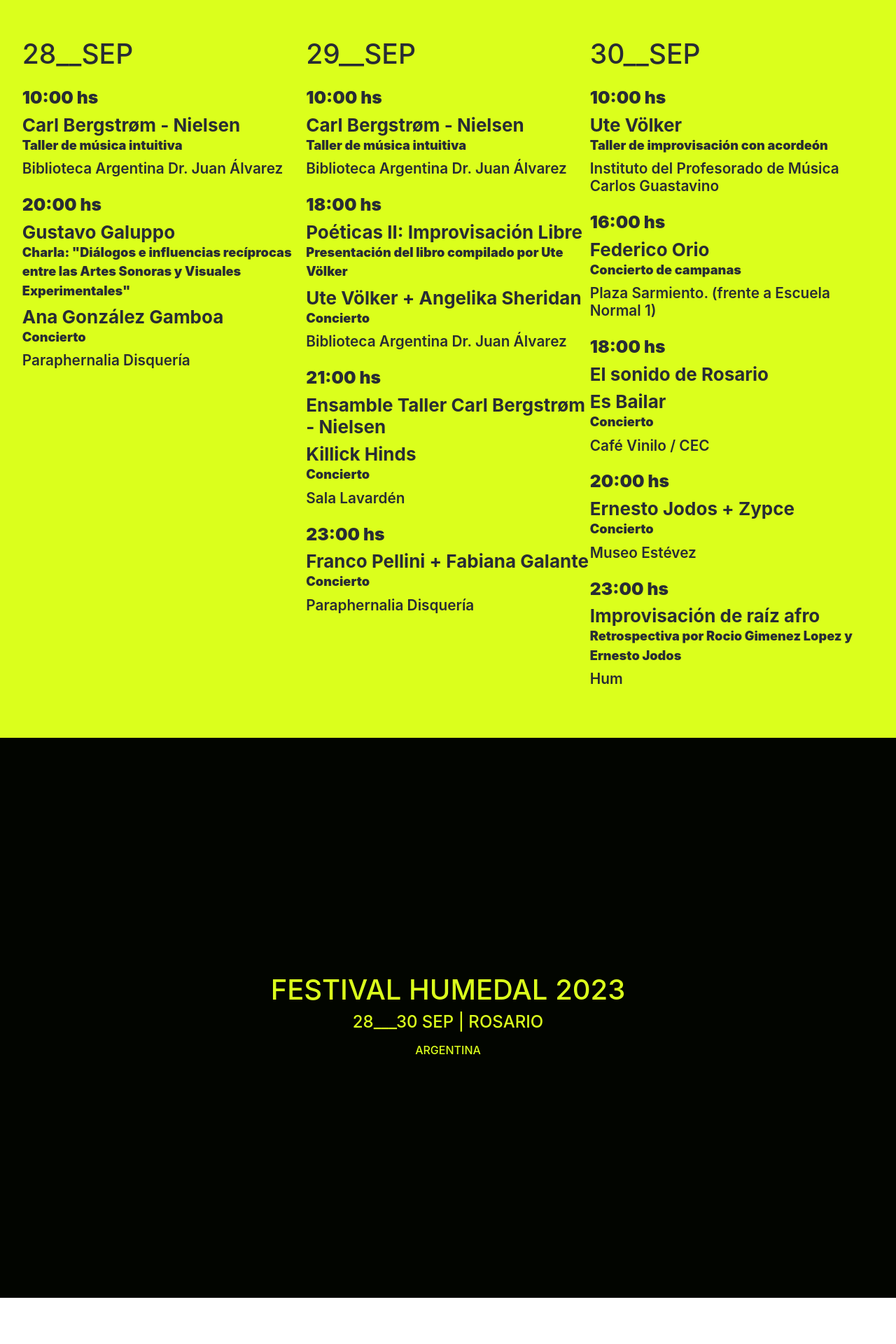
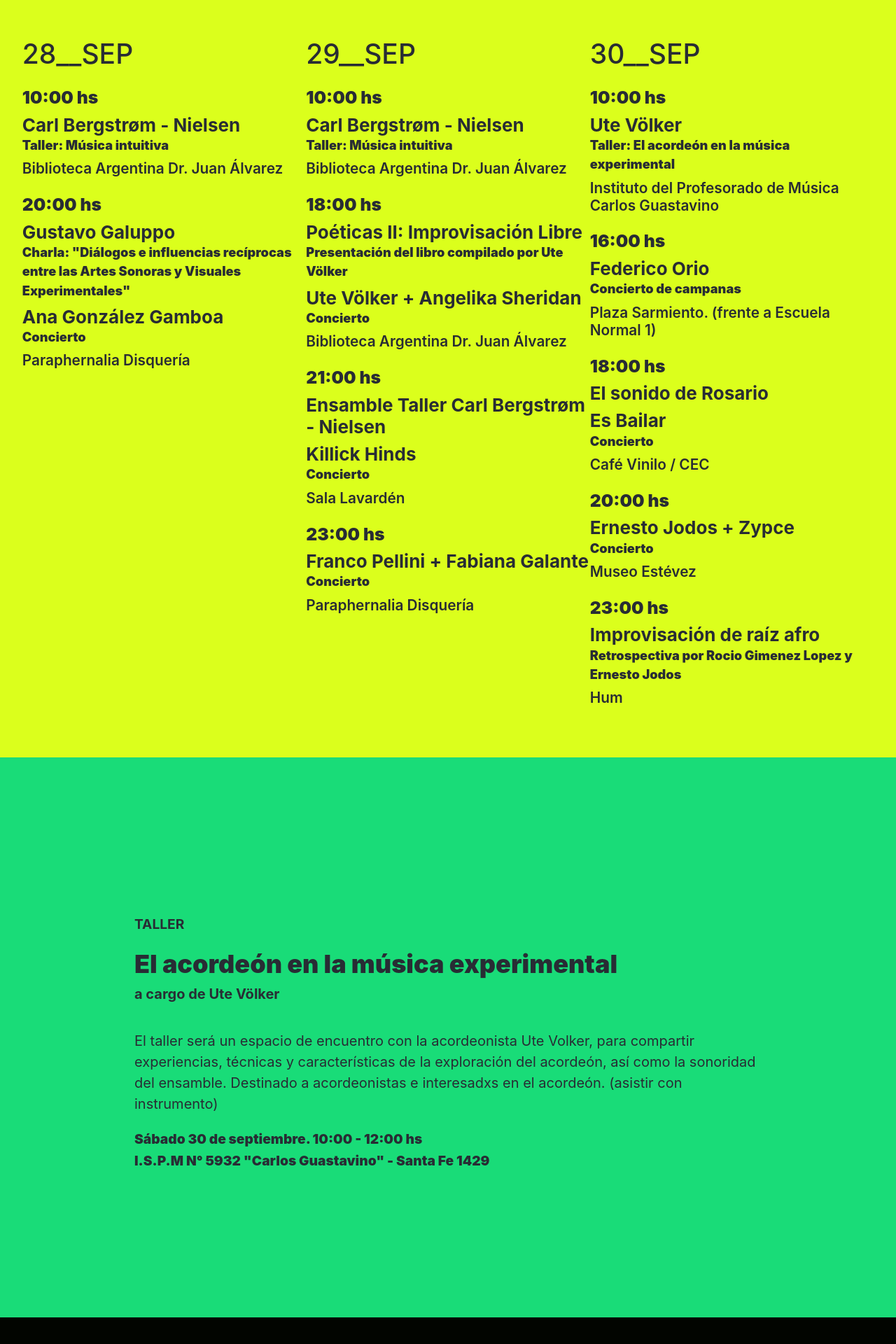
Before and after one commit to unexCoder/humedal_site, a React (Create React App) app: page / in a window 1280 px wide. Shown: the part 2569-4489 px from the top of the page at 70% size. Before the commit the page ends 4423 px from the top, so only its background shows below. Built offline with nearby package versions, Linux system fonts and the light colour scheme.

Commit message:
workshop & logo upgrade

```diff
--- a/src/App.css
+++ b/src/App.css
@@ -46,7 +46,7 @@ h6 {
 
 .container-dark {
   /* background-color: #282c34; */
-  background-color: rgb(2,5,0);;
+  background-color: rgb(2,5,0);
   min-height: 100vh;
   display: flex;
   flex-direction: column;
@@ -198,6 +198,37 @@ button:hover{cursor:pointer;}
   width: 33vw;
 }
 
+.taller-item {
+  width: 70vw;
+  text-align: left;
+  padding: 10vh 0;
+}
+.taller-item h2 {
+  font-size: 2.25em;
+  font-weight: 900;
+}
+.taller-item h3 {
+  font-size: 1.25em;
+  font-weight: 700;
+  padding: 0 0 4vh 0;
+}
+.taller-item h4 {
+  font-size: 1.2em;
+  font-weight: 900;
+}
+.taller-item h5 {
+  font-size: 1.2em;
+  font-weight: 700;
+  /*  */
+  padding: 2vh 0;
+}
+.taller-item p {
+  font-size: 1.25em;
+}
+.taller-item-date {
+  padding: 1vh 0;
+}
+
 @media only screen and (max-width: 760px) {
 
   /* For mobile phones: */
@@ -263,6 +294,18 @@ button:hover{cursor:pointer;}
     font-size: 2em;
   }
 
+  .talleres-container {
+    padding: 0;
+    margin:0;
+  }
+  .taller-item {
+    padding: 4vh 0;
+    width:90vw;
+  }
+  .taller-item h4 {
+    font-size: 1.05em;
+    font-weight: 900;
+  }
 }
 
 @media only screen and (max-width: 700px) {
--- a/src/components/About.js
+++ b/src/components/About.js
@@ -14,6 +14,8 @@ import ispm from '../logos/ispm.png'
 import flecha from '../logos/flecha.png'
 import rosa from '../logos/rosario.png'
 import consejo from '../logos/consejo.png'
+import caso from '../logos/caso.png'
+import paraphernalia from '../logos/paraphernalia.png'
 import { FaBandcamp, FaFacebook, FaInstagram, FaTwitter, FaYoutube } from 'react-icons/fa';
 
 export const About = () => {
@@ -60,7 +62,9 @@ export const About = () => {
               <img src={qubil} alt="el qubil" />
               <img src={flecha} alt="flechabus" style={{filter:'brightness(0)'}}/>
               <img src={rosa} alt="rosario" style={{width:'6em',filter:'invert(100%)'}}/>
-              <img src={ispm} alt="carlos guastavino" style={{width:'6em'}}/>
+              <img src={ispm} alt="carlos guastavino" style={{width:'5.5em'}}/>
+              <img src={caso} alt="centro de arte sonoro" style={{width:'6em'}}/>
+              <img src={paraphernalia} alt="club de jazz rosario" style={{width:'6em'}}/>
             </div>
           </Link>
         </div>
--- a/src/components/Home.js
+++ b/src/components/Home.js
@@ -43,14 +43,14 @@ const Home = () => {
         </div>
 
         <div className="container-light" id="agenda">
-          <a href="#fecha">
+          <a href="#talleres">
             <div className="agenda-frame">
               <div className="agenda-col">
                 <h2>28__SEP</h2>
 
                 <h6>10:00 hs</h6>
                 <h3>Carl Bergstrøm - Nielsen</h3>
-                <p>Taller de música intuitiva</p>
+                <p>Taller: Música intuitiva</p>
                 <h5>Biblioteca Argentina Dr. Juan Álvarez</h5>
 
                 <h6>20:00 hs</h6>
@@ -67,7 +67,7 @@ const Home = () => {
 
                 <h6>10:00 hs</h6>
                 <h3>Carl Bergstrøm - Nielsen</h3>
-                <p>Taller de música intuitiva</p>
+                <p>Taller: Música intuitiva</p>
                 <h5>Biblioteca Argentina Dr. Juan Álvarez</h5>
                 <h6>18:00 hs</h6>
                 <h3>Poéticas II: Improvisación Libre</h3>
@@ -90,7 +90,7 @@ const Home = () => {
                 <h2>30__SEP</h2>
                 <h6>10:00 hs</h6>
                 <h3>Ute Völker</h3>
-                <p>Taller de improvisación con acordeón</p>
+                <p>Taller: El acordeón en la música experimental</p>
                 <h5>Instituto del Profesorado de Música Carlos Guastavino</h5>
                 <h6>16:00 hs</h6>
                 <h3>Federico Orio</h3>
@@ -115,6 +115,32 @@ const Home = () => {
           </a>
         </div>
 
+
+        <div className="container-green" id="talleres">
+          <div className="talleres-container">
+            <a href="#fecha">
+              <Carousel indicators={false} controls={false} fade={false} interval={5000}>
+                <Carousel.Item className="taller-item">
+                  <h5>TALLER</h5>
+                  <h2>Música intuitiva</h2>
+                  <h3>a cargo de <span>Carl Bergstrøm - Nielsen</span></h3>
+                  <p>"La improvisación libre es un excitante proceso creativo y comunicacional. A lo largo de los años, he recopilado ejercicios destinados a presentar esta práctica a otros músicos y a perfeccionarla, ya que siempre hay más que explorar. Algunos ejercicios tratan de cómo se pueden modificar los sonidos, tal vez comparables a los artistas visuales que estudian sus colores y materiales. Otros son grupos dinámicos y se centran en la interacción entre músicos. Otros más profundizan en nuestras capacidades de conciencia e imaginación. Estas dimensiones son igualmente 'básicas' y ofrecen infinitas oportunidades; centrarse en una a la vez puede ayudarnos a profundizar a la hora de improvisar libremente y aprovechar las oportunidades del momento" Carl Bergstrøm-Nielsen</p>
+                  <h4 className="taller-item-date">Jueves 28 y Viernes 29 de septiembre. 10:00 - 14:00 hs</h4>
+                  <h4>Biblioteca Argentina Dr. Juan Álvarez - (SUM)</h4>
+                </Carousel.Item>
+                <Carousel.Item className="taller-item">
+                  <h5>TALLER</h5>
+                  <h2>El acordeón en la música experimental</h2>
+                  <h3>a cargo de <span>Ute Völker</span></h3>
+                  <p>El taller será un espacio de encuentro con la acordeonista Ute Volker, para compartir experiencias, técnicas y características de la exploración del acordeón, así como la sonoridad del ensamble. Destinado a acordeonistas e interesadxs en el acordeón. (asistir con instrumento)</p>
+                  <h4 className="taller-item-date">Sábado 30 de septiembre. 10:00 - 12:00 hs</h4>
+                  <h4>I.S.P.M N° 5932 "Carlos Guastavino" - Santa Fe 1429</h4>
+                </Carousel.Item>
+              </Carousel>
+            </a>
+          </div>
+        </div>
+
           <Link to={'about'}>
             <div onClick={scrollToTop} className="container-dark" id="fecha">
               <h1>FESTIVAL HUMEDAL 2023</h1>
--- a/src/index.css
+++ b/src/index.css
@@ -5,6 +5,7 @@ body {
     sans-serif;
   -webkit-font-smoothing: antialiased;
   -moz-osx-font-smoothing: grayscale;
+  background-color: rgb(2,5,0);
 }
 
 body::-webkit-scrollbar{
```
Also changed, not shown: src/logos/caso.png (added), src/logos/paraphernalia.png (added).
